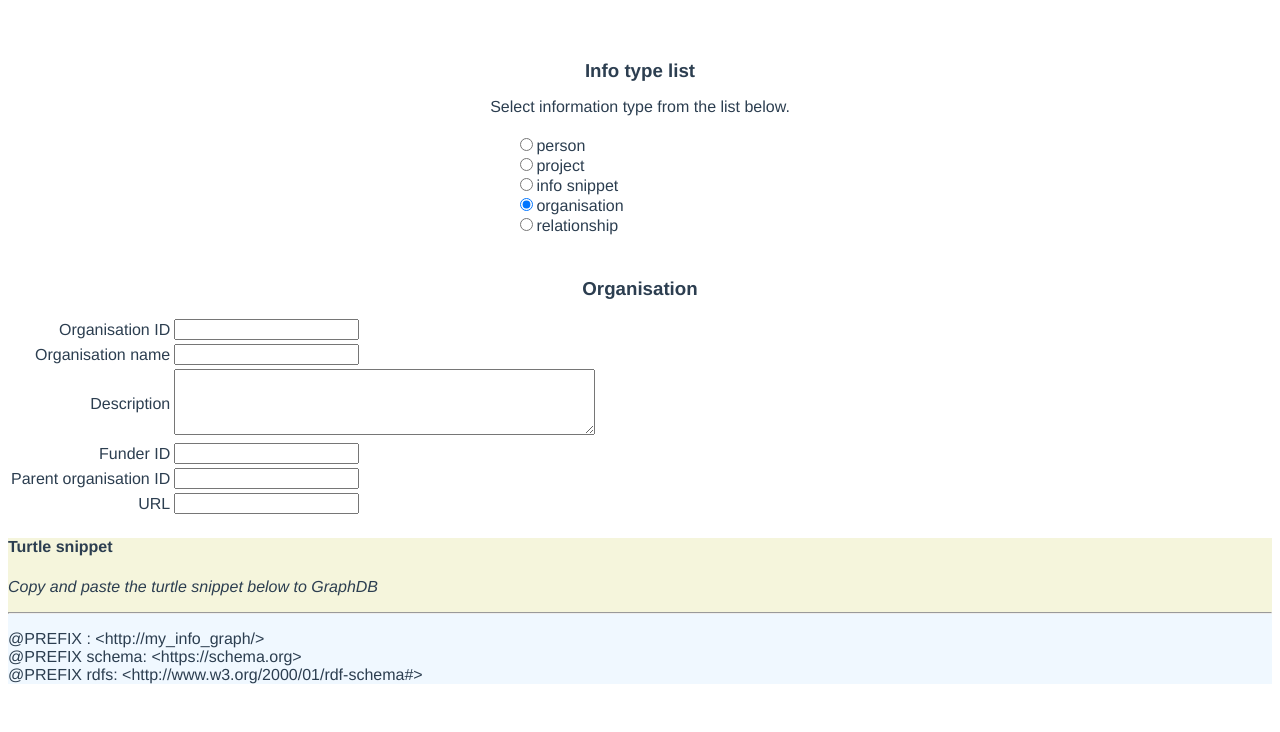
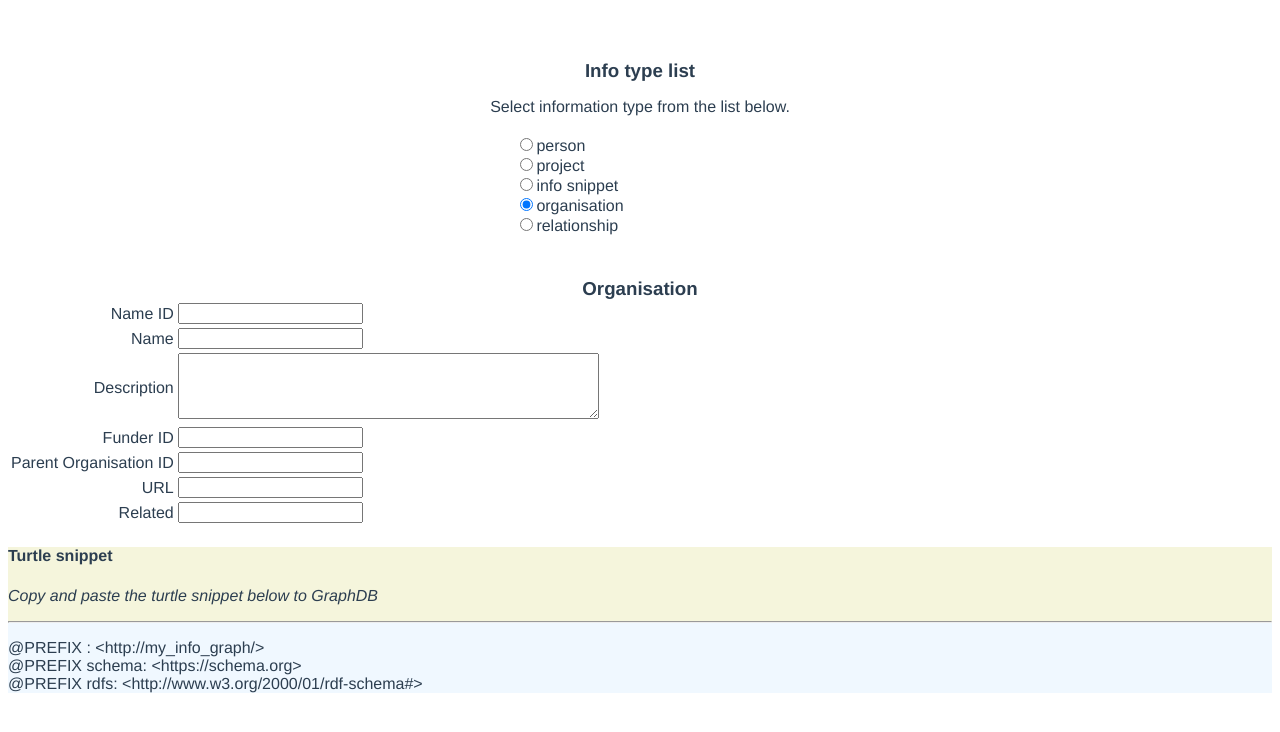
Before and after one commit to kheerand/infograph, a Vue app: page / in a window 1280 px wide. Both pictures are taken after a click on the radio button 526 px from the left and 204 px from the top of the page. Shown: the top 732 px of the page. Built offline with nearby package versions, Linux system fonts and the light colour scheme.

Commit message:
Refactored to render using config file.

```diff
--- a/src/components/infoTypeOrganization.vue
+++ b/src/components/infoTypeOrganization.vue
@@ -1,118 +1,79 @@
 <template>
-  <div id='input_area'>
-    <h3>Organisation</h3>
-    <p>
-      <table id='input_table'>
-        <tr class='input_row'>
-          <td class='input_heading'>
-            Organisation ID
+  <div id="input_area">
+    <h3>{{title}}</h3>
+    <table>
+      <tr class="input_row">
+        <td class="input_heading">
+          {{ fields.predicate.label }}
         </td>
-          <td class='input_input'>
-            <input type="text" v-model="nameID" />
+        <td class="input_input">
+          <input type="text" v-model="fields.predicate.value" />
         </td>
       </tr>
-        <tr class='input_row'>
-          <td class='input_heading'>
-            Organisation name
+      <tr class="input_row" v-for="subject in fields.subjects" :key="subject">
+        <td class="input_heading">
+          {{ subject.label }}
         </td>
-          <td class='input_input'>
-            <input type="text" v-model="name" />
-          </td>
-        </tr>
-        <tr class='input_row'>
-          <td class='input_heading'>
-            Description
-          </td>
-          <td class='input_input'>
-            <textarea rows=4 cols=50 v-model="description" />
-          </td>
-        </tr>
-        <tr class='input_row'>
-          <td class='input_heading'>
-            Funder ID
-          </td>
-          <td class='input_input'>
-            <input type="text" v-model="funderID" />
-          </td>
-        </tr>
-        <tr class='input_row'>
-          <td class='input_heading'>
-            Parent organisation ID
-          </td>
-          <td class='input_input'>
-            <input type="text" v-model="parentOrganizationID" />
-          </td>
-        </tr>
-        <tr class='input_row'>
-          <td class='input_heading'>
-            URL
-          </td>
-          <td class='input_input'>
-            <input type="text" v-model="url" />
+        <td class="input_input">
+          <span v-if="subject.type == 'textarea'">
+            <textarea rows=4 cols=50 v-model="subject.value" />
+          </span>
+          <span v-else>
+            <input :type="subject.type" v-model="subject.value" />
+          </span>
         </td>
       </tr>
     </table>
-    </p>
-  </div>
+
     <div id="turtle_snippet">
-    <div id='turtle_preamble'>
+      <div id="turtle_preamble">
         <h4>Turtle snippet</h4>
         <p>
           <em>Copy and paste the turtle snippet below to GraphDB</em>
         </p>
-      <hr>
+        <hr />
       </div>
+
       <div id="turtle_prefixes">
         <p>
           <span v-for="prefix in prefixes" :key="prefix">
-            {{prefix}}<br>
+            {{ prefix }}<br />
           </span>
         </p>
       </div>
 
-
       <div id="turtle_tripples">
-      <span v-if="nameID != ''">
-        :{{nameID}} a schema:Organzation.<br>
+        <span v-if="fields.predicate.value != ''">
+          :{{ fields.predicate.value }} a {{ fields.predicate.class }}.<br />
         </span>
-      <span v-if="name != ''">
-        :{{nameID}} schema:name "{{name}}".<br>
-        :{{nameID}} rdfs:label "{{name}}".<br>
+        <span v-for="subject in fields.subjects" :key="subject">
+          <span v-if="subject.value != ''">
+            <span> :{{ fields.predicate.value }} {{ subject.predicate }} </span>
+            <span v-if="subject.literal == true">
+              "{{ subject.value }}".<br />
             </span>
-      <span v-if="description != ''">
-        :{{nameID}} schema:description "{{description}}".<br>
+            <span v-else>
+              :{{ subject.value }}.<br />
             </span>
-      <span v-if="funderID != ''">
-        :{{nameID}} schema:funder :{{funderID}}.<br>
           </span>
-      <span v-if="parentOrganizationID != ''">
-        :{{nameID}} schema:parentOrganization :{{parentOrganizationID}}.<br>
         </span>
-      <span v-if="url != ''">
-        :{{nameID}} schema:url "{{url}}".<br>
-      </span>
+      </div>
     </div>
   </div>
 </template>
 
 <script>
+import json from '@/config/infoTypeOrganization.json'; // Change it so that this can be specified during app call.
+
 export default {
-  name: "OrganizationItem",
+  name: "turtleItem",
   props: {},
   data() {
     return {
-      prefixes: [
-        "@PREFIX : <http://my_info_graph/>", // try and load this from a config file in the future.
-        "@PREFIX schema: <https://schema.org>",
-        "@PREFIX rdfs: <http://www.w3.org/2000/01/rdf-schema#>",
-      ],
-      nameID: "",
-      name: "",
-      description: "",
-      funderID: "",
-      parentOrganizationID: "",
-      url: "",
-    };
+      title: json.title,
+      prefixes: json.prefixes,
+      fields: json.fields
+    }
   },
 };
 </script>
@@ -138,7 +99,7 @@ a {
   background: aliceblue;
 }
 #turtle_preamble {
-  background:beige;
+  background: beige;
 }
 .input_heading {
   text-align: right;
--- /dev/null
+++ b/src/config/infoTypeOrganization.json
@@ -0,0 +1,61 @@
+{
+	"title": "Organisation",
+	"prefixes": [
+		"@PREFIX : <http://my_info_graph/>",
+		"@PREFIX schema: <https://schema.org>",
+		"@PREFIX rdfs: <http://www.w3.org/2000/01/rdf-schema#>"
+	],
+	"fields": {
+		"predicate": {
+			"label": "Name ID",
+			"class": "schema:Organization",
+			"literal": false,
+			"value": ""
+		},
+		"subjects": [
+			{
+				"label": "Name",
+				"predicate": "schema:name",
+				"type": "text",
+				"literal": true,
+				"value": ""
+			},
+			{
+				"label": "Description",
+				"predicate": "schema:description",
+				"type": "textarea",
+				"literal": true,
+				"value": ""
+			},
+			{
+				"label": "Funder ID",
+				"predicate": "schema:funder",
+				"type": "text",
+				"literal": false,
+				"value": ""
+			},
+			{
+				"label": "Parent Organisation ID",
+				"predicate": "schema:parentOrganization",
+				"type": "text",
+				"literal": true,
+				"value": ""
+			},
+			{
+				"label": "URL",
+				"predicate": "schema:url",
+				"type": "text",
+				"literal": true,
+				"value": ""
+			},
+			{
+				"label": "Related",
+				"predicate": "skos:related",
+				"type": "text",
+				"value": "",
+				"literal": false,
+				"repeatable": true
+			}
+		]
+	}
+}
```
Lines whose indentation alone changed are shown as unchanged.
